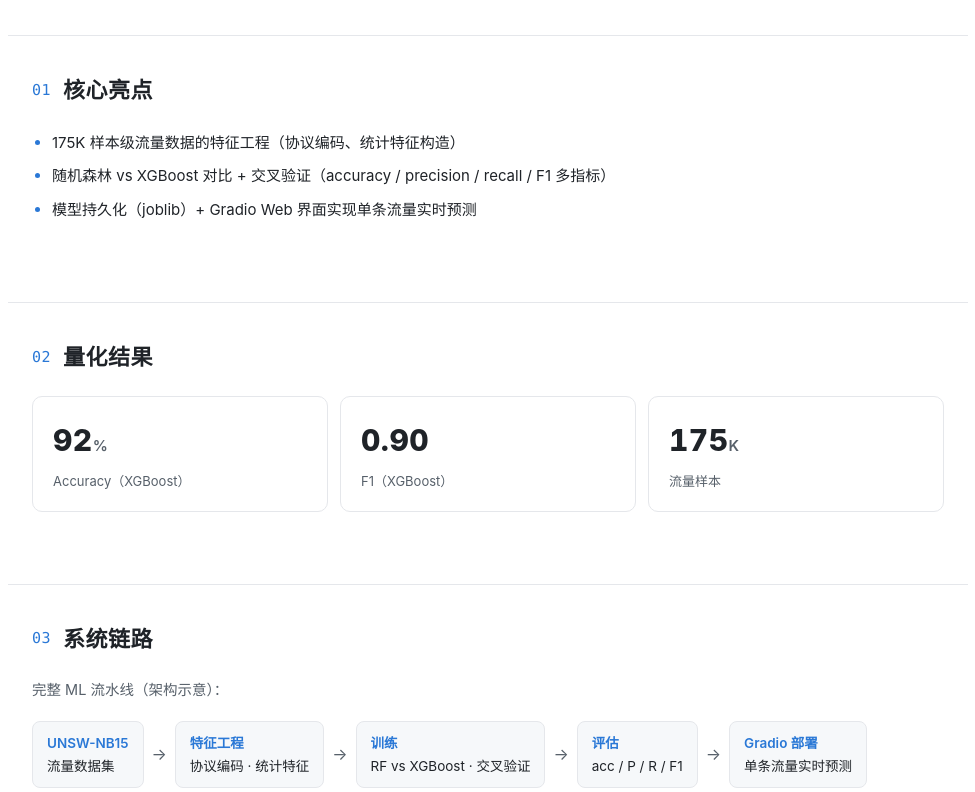
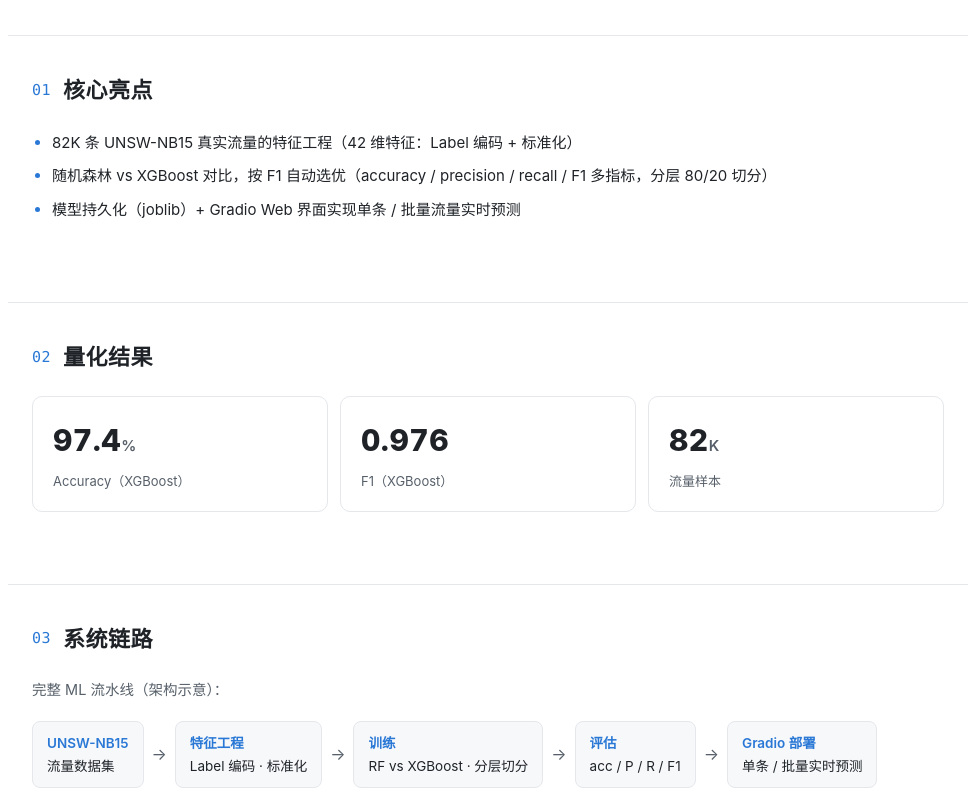
Before and after one commit to curtain-shadow/curtain-shadow.github.io, a plain HTML site: page projects/traffic.html in a window 1280 px wide. Shown: the part 928-1720 px from the top of the page, without its empty margins (152-1127 px from the left). Drawn offline with Linux system fonts and the light colour scheme.

Commit message:
Update traffic-detection: real UNSW-NB15 results (97.4% / F1 0.976)

```diff
--- a/projects/traffic.html
+++ b/projects/traffic.html
@@ -25,7 +25,7 @@
     <p class="desc">基于 UNSW-NB15 数据集的网络流量恶意行为二分类检测，含数据加载、特征工程、模型训练、Web 部署的完整 ML 流水线。</p>
     <div class="stack">
       <span class="t">RandomForest</span><span class="t">XGBoost</span><span class="t">scikit-learn</span>
-      <span class="t">特征工程</span><span class="t">交叉验证</span><span class="t">Gradio 部署</span>
+      <span class="t">特征工程</span><span class="t">分层切分</span><span class="t">Gradio 部署</span>
     </div>
     <p class="gh"><a href="https://github.com/curtain-shadow/traffic-detection" target="_blank" rel="noopener">GitHub 仓库 ↗</a></p>
   </div>
@@ -38,9 +38,9 @@
   <div class="wrap">
     <h2><span class="num">01</span>核心亮点</h2>
     <ul class="highlights">
-      <li>175K 样本级流量数据的特征工程（协议编码、统计特征构造）</li>
-      <li>随机森林 vs XGBoost 对比 + 交叉验证（accuracy / precision / recall / F1 多指标）</li>
-      <li>模型持久化（joblib）+ Gradio Web 界面实现单条流量实时预测</li>
+      <li>82K 条 UNSW-NB15 真实流量的特征工程（42 维特征：Label 编码 + 标准化）</li>
+      <li>随机森林 vs XGBoost 对比，按 F1 自动选优（accuracy / precision / recall / F1 多指标，分层 80/20 切分）</li>
+      <li>模型持久化（joblib）+ Gradio Web 界面实现单条 / 批量流量实时预测</li>
     </ul>
   </div>
 </section>
@@ -49,9 +49,9 @@
   <div class="wrap">
     <h2><span class="num">02</span>量化结果</h2>
     <div class="stats">
-      <div class="stat"><div class="v">92<span class="u">%</span></div><div class="k">Accuracy（XGBoost）</div></div>
-      <div class="stat"><div class="v">0.90</div><div class="k">F1（XGBoost）</div></div>
-      <div class="stat"><div class="v">175<span class="u">K</span></div><div class="k">流量样本</div></div>
+      <div class="stat"><div class="v">97.4<span class="u">%</span></div><div class="k">Accuracy（XGBoost）</div></div>
+      <div class="stat"><div class="v">0.976</div><div class="k">F1（XGBoost）</div></div>
+      <div class="stat"><div class="v">82<span class="u">K</span></div><div class="k">流量样本</div></div>
     </div>
   </div>
 </section>
@@ -62,10 +62,10 @@
     <p class="lead">完整 ML 流水线（架构示意）：</p>
     <div class="flow">
       <span class="node"><b>UNSW-NB15</b><br/>流量数据集</span><span class="arrow">→</span>
-      <span class="node"><b>特征工程</b><br/>协议编码 · 统计特征</span><span class="arrow">→</span>
-      <span class="node"><b>训练</b><br/>RF vs XGBoost · 交叉验证</span><span class="arrow">→</span>
+      <span class="node"><b>特征工程</b><br/>Label 编码 · 标准化</span><span class="arrow">→</span>
+      <span class="node"><b>训练</b><br/>RF vs XGBoost · 分层切分</span><span class="arrow">→</span>
       <span class="node"><b>评估</b><br/>acc / P / R / F1</span><span class="arrow">→</span>
-      <span class="node"><b>Gradio 部署</b><br/>单条流量实时预测</span>
+      <span class="node"><b>Gradio 部署</b><br/>单条 / 批量实时预测</span>
     </div>
   </div>
 </section>
```
Also changed, not shown: index.html (+2 -2 lines).
